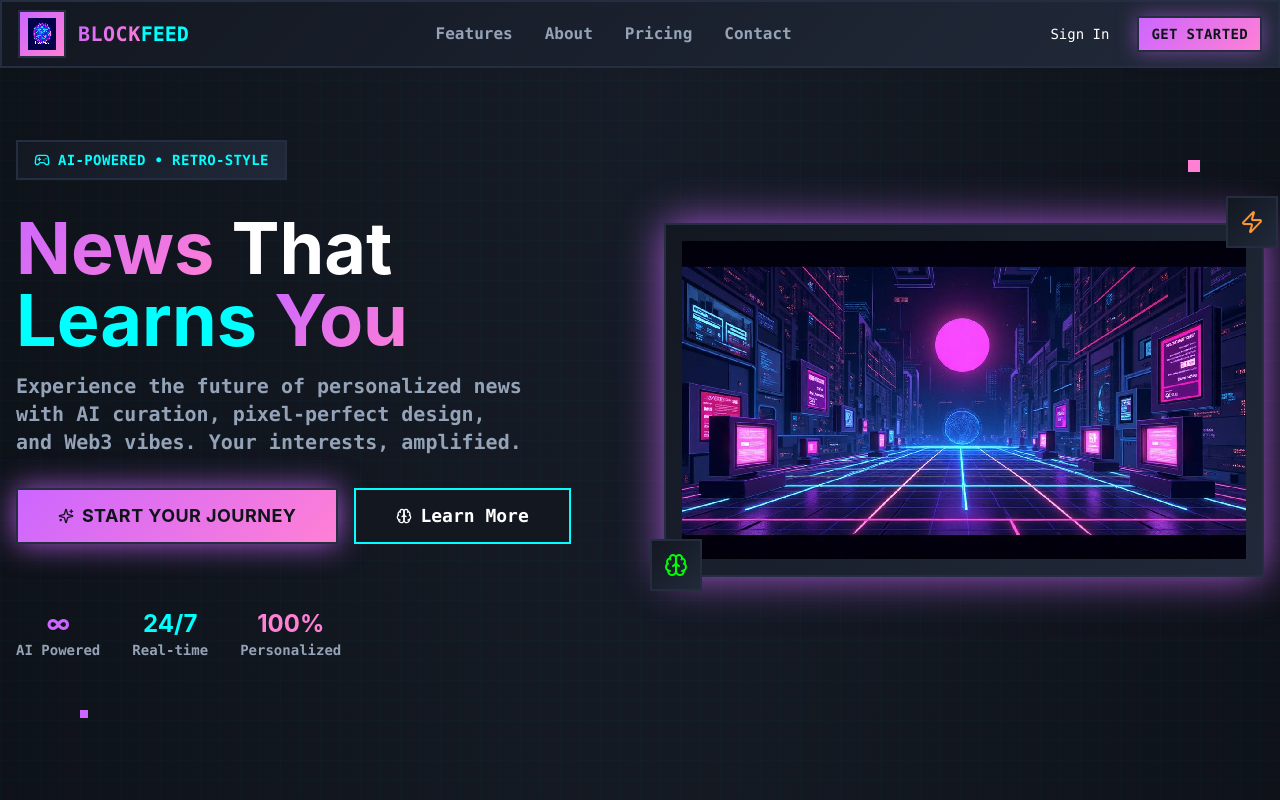
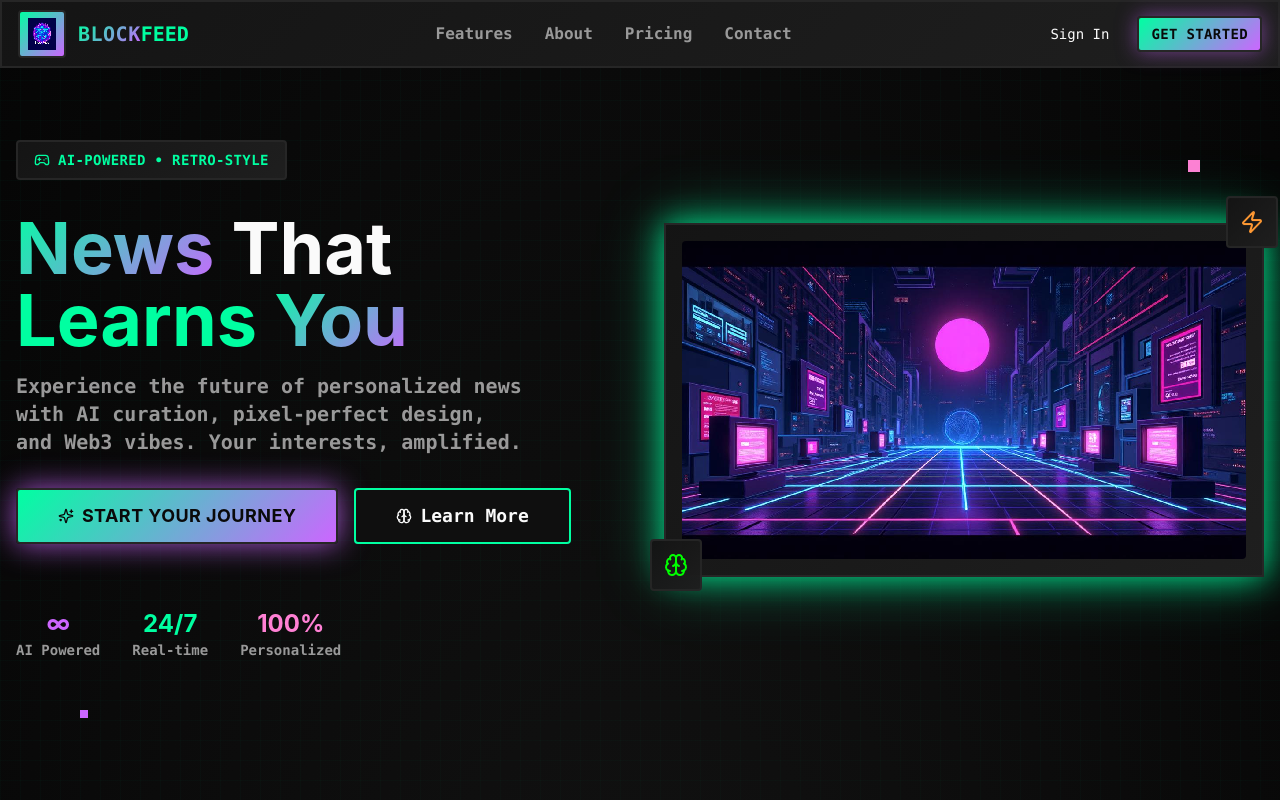
Before and after one commit to asmit-inzanist/Blockfeed, a React (Vite) app: page / in a window 1280 px wide. Shown: the top 800 px of the page. Built offline with nearby package versions, Linux system fonts and the light colour scheme.

Commit message:
Fix: Apply dark mode and Web3 design
The website's design has been updated to a dark mode with a Web3 aesthetic, matching the provided screenshots. This includes changes to colors, gradients, and shadows to align with the new design guidelines. No content has been altered.

```diff
--- a/src/index.css
+++ b/src/index.css
@@ -9,38 +9,38 @@ All colors MUST be HSL.
 @layer base {
   :root {
     /* Ultra dark cosmic theme - inspired by Web3/Status designs */
-    --background: 220 27% 8%;
-    --foreground: 0 0% 100%;
+    --background: 0 0% 4%;
+    --foreground: 0 0% 98%;
 
-    --card: 220 27% 10%;
-    --card-foreground: 0 0% 100%;
+    --card: 0 0% 6%;
+    --card-foreground: 0 0% 98%;
 
-    --popover: 220 27% 10%;
-    --popover-foreground: 0 0% 100%;
+    --popover: 0 0% 6%;
+    --popover-foreground: 0 0% 98%;
 
-    --primary: 280 100% 70%;
-    --primary-foreground: 220 27% 8%;
+    --primary: 158 100% 50%;
+    --primary-foreground: 0 0% 4%;
 
-    --secondary: 180 100% 50%;
-    --secondary-foreground: 220 27% 8%;
+    --secondary: 280 100% 70%;
+    --secondary-foreground: 0 0% 4%;
 
-    --muted: 220 27% 15%;
-    --muted-foreground: 215 20% 65%;
+    --muted: 0 0% 12%;
+    --muted-foreground: 0 0% 60%;
 
-    --accent: 320 100% 75%;
-    --accent-foreground: 220 27% 8%;
+    --accent: 158 100% 50%;
+    --accent-foreground: 0 0% 4%;
 
     --destructive: 0 84% 60%;
-    --destructive-foreground: 0 0% 100%;
+    --destructive-foreground: 0 0% 98%;
 
-    --border: 220 27% 20%;
-    --input: 220 27% 20%;
-    --ring: 280 100% 70%;
+    --border: 0 0% 15%;
+    --input: 0 0% 8%;
+    --ring: 158 100% 50%;
 
-    --radius: 0.25rem;
+    --radius: 0.5rem;
 
     /* Vibrant Web3 colors - Status/BAYC inspired */
-    --neon-cyan: 180 100% 50%;
+    --neon-cyan: 158 100% 50%;
     --neon-purple: 280 100% 70%;
     --neon-pink: 320 100% 75%;
     --neon-green: 120 100% 50%;
@@ -50,17 +50,17 @@ All colors MUST be HSL.
     --cosmic-red: 0 100% 60%;
 
     /* Enhanced gradients */
-    --gradient-primary: linear-gradient(135deg, hsl(var(--neon-purple)), hsl(var(--neon-pink)));
-    --gradient-secondary: linear-gradient(135deg, hsl(var(--neon-cyan)), hsl(var(--pixel-blue)));
-    --gradient-bg: radial-gradient(ellipse at top, hsl(220 27% 12%), hsl(220 27% 6%));
-    --gradient-card: linear-gradient(135deg, hsl(var(--card)), hsl(220 27% 18%));
-    --gradient-cosmic: conic-gradient(from 0deg, hsl(var(--neon-purple)), hsl(var(--neon-cyan)), hsl(var(--neon-pink)), hsl(var(--neon-purple)));
+    --gradient-primary: linear-gradient(135deg, hsl(158 100% 50%), hsl(280 100% 70%));
+    --gradient-secondary: linear-gradient(135deg, hsl(280 100% 70%), hsl(320 100% 75%));
+    --gradient-bg: radial-gradient(ellipse at center, hsl(0 0% 8%), hsl(0 0% 2%));
+    --gradient-card: linear-gradient(135deg, hsl(0 0% 8%), hsl(0 0% 12%));
+    --gradient-cosmic: conic-gradient(from 0deg, hsl(158 100% 50%), hsl(280 100% 70%), hsl(320 100% 75%), hsl(158 100% 50%));
 
     /* Enhanced shadows */
-    --shadow-neon: 0 0 40px hsl(var(--neon-purple) / 0.8);
-    --shadow-cyber: 0 20px 60px -15px hsl(var(--neon-cyan) / 0.6);
-    --shadow-glow: 0 0 80px hsl(var(--neon-pink) / 0.6);
-    --shadow-cosmic: 0 0 100px hsl(var(--electric-yellow) / 0.3);
+    --shadow-neon: 0 0 30px hsl(158 100% 50% / 0.8), 0 0 60px hsl(158 100% 50% / 0.4);
+    --shadow-cyber: 0 20px 60px -15px hsl(280 100% 70% / 0.6);
+    --shadow-glow: 0 0 80px hsl(320 100% 75% / 0.6);
+    --shadow-cosmic: 0 0 100px hsl(60 100% 50% / 0.3);
 
     /* Animations */
     --transition-cyber: all 0.3s cubic-bezier(0.4, 0, 0.2, 1);
```
